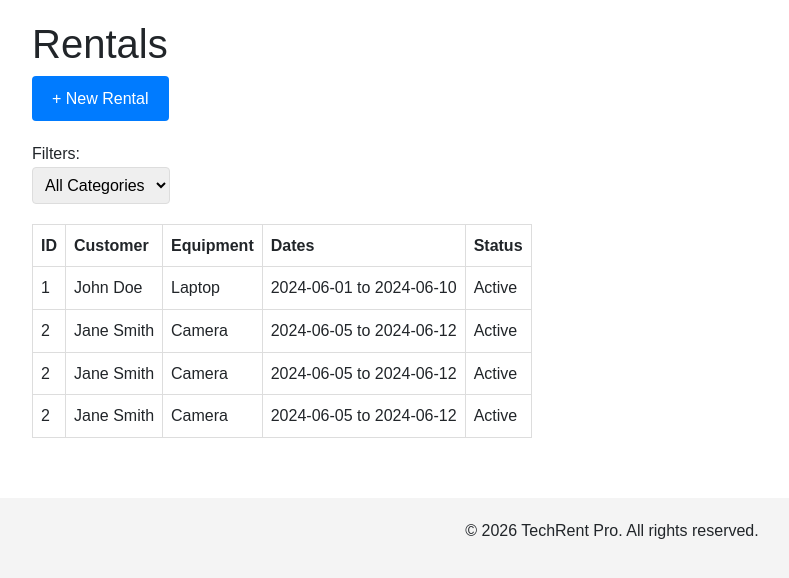
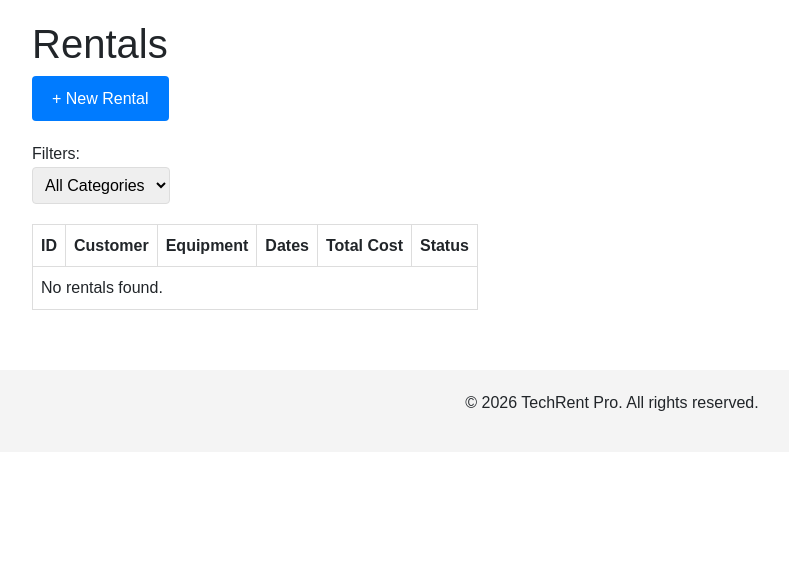
Before and after one commit to Yusuf94Ramlawi/Web-Development-with-Python, a Flask app: page /rentals in a window 1280 px wide. Shown: the part 98-676 px from the top of the page, without its empty margins (28-817 px from the left). Run offline with Flask 3, Linux system fonts and the light colour scheme.

Commit message:
dynamic rentals list

```diff
--- a/techrent-pro/templates/rentals/list.html
+++ b/techrent-pro/templates/rentals/list.html
@@ -24,9 +24,11 @@ content %}
 <div style="margin-bottom: 20px; display: flex; align-items: center; gap: 10px">
   <select style="padding: 8px; border: 1px solid #ddd; border-radius: 4px">
     <option value="">All Categories</option>
-    <option value="laptops">Laptops</option>
-    <option value="cameras">Cameras</option>
-    <option value="projectors">Projectors</option>
+    {% for category in categories %}
+    <option value="{{ category|lower|replace(' ', '-') }}">
+      {{ category }}
+    </option>
+    {% endfor %}
   </select>
 </div>
 
@@ -39,48 +41,47 @@ content %}
         <th style="border: 1px solid #ddd; padding: 8px">Customer</th>
         <th style="border: 1px solid #ddd; padding: 8px">Equipment</th>
         <th style="border: 1px solid #ddd; padding: 8px">Dates</th>
+        <th style="border: 1px solid #ddd; padding: 8px">Total Cost</th>
         <th style="border: 1px solid #ddd; padding: 8px">Status</th>
       </tr>
     </thead>
     <tbody>
+      {% if rentals %} {% for rental in rentals %}
       <tr>
-        <td style="border: 1px solid #ddd; padding: 8px">1</td>
-        <td style="border: 1px solid #ddd; padding: 8px">John Doe</td>
-        <td style="border: 1px solid #ddd; padding: 8px">Laptop</td>
+        <td style="border: 1px solid #ddd; padding: 8px">{{ rental.id }}</td>
         <td style="border: 1px solid #ddd; padding: 8px">
-          2024-06-01 to 2024-06-10
+          {{ rental.customer_name }}
         </td>
-        <td style="border: 1px solid #ddd; padding: 8px">Active</td>
+        <td style="border: 1px solid #ddd; padding: 8px">
+          {{ rental.equipment_name }}
+        </td>
+        <td style="border: 1px solid #ddd; padding: 8px">
+          {{ rental.start_date }} to {{ rental.end_date }}
+        </td>
+        <td style="border: 1px solid #ddd; padding: 8px">
+          ${{ rental.total_cost }}
+        </td>
+        <td style="border: 1px solid #ddd; padding: 8px">
+          <span
+            class="badge {{ status_classes.get(rental.status, 'bg-warning text-dark') }}"
+          >
+            {{ rental.status }}
+          </span>
+        </td>
       </tr>
+      {% endfor %} {% else %}
       <tr>
-        <td style="border: 1px solid #ddd; padding: 8px">2</td>
-        <td style="border: 1px solid #ddd; padding: 8px">Jane Smith</td>
-        <td style="border: 1px solid #ddd; padding: 8px">Camera</td>
-        <td style="border: 1px solid #ddd; padding: 8px">
-          2024-06-05 to 2024-06-12
+        <td style="border: 1px solid #ddd; padding: 8px" colspan="6">
+          No rentals found.
         </td>
-        <td style="border: 1px solid #ddd; padding: 8px">Active</td>
       </tr>
-      <tr>
-        <td style="border: 1px solid #ddd; padding: 8px">2</td>
-        <td style="border: 1px solid #ddd; padding: 8px">Jane Smith</td>
-        <td style="border: 1px solid #ddd; padding: 8px">Camera</td>
-        <td style="border: 1px solid #ddd; padding: 8px">
-          2024-06-05 to 2024-06-12
-        </td>
-        <td style="border: 1px solid #ddd; padding: 8px">Active</td>
-      </tr>
-      <tr>
-        <td style="border: 1px solid #ddd; padding: 8px">2</td>
-        <td style="border: 1px solid #ddd; padding: 8px">Jane Smith</td>
-        <td style="border: 1px solid #ddd; padding: 8px">Camera</td>
-        <td style="border: 1px solid #ddd; padding: 8px">
-          2024-06-05 to 2024-06-12
-        </td>
-        <td style="border: 1px solid #ddd; padding: 8px">Active</td>
-      </tr>
+      {% endif %}
     </tbody>
   </table>
 </div>
 
-{% endblock %}
+{% endblock %} {% set status_classes = {
+  'Active': 'bg-success',
+  'Returned': 'bg-secondary',
+  'Overdue': 'bg-danger'
+} %}
```
